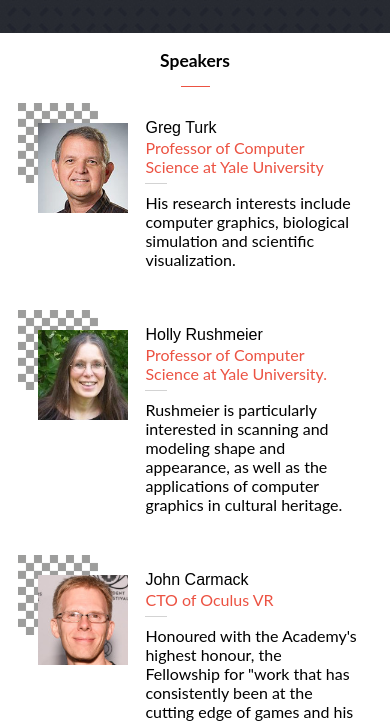
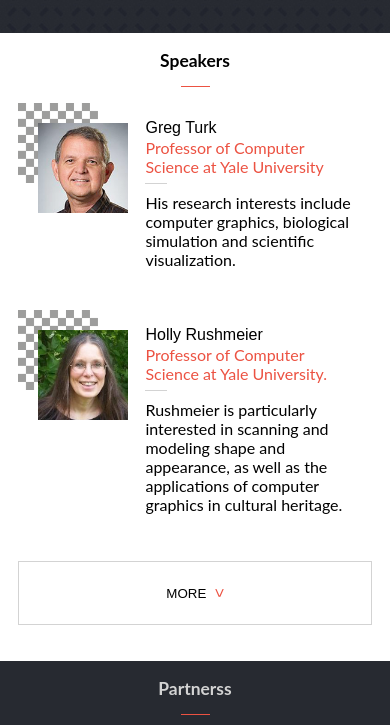
Before and after one commit to JuanLPalacios/capstone-project-1, a website: page index.html in a window 390 px wide. Shown: the part 1669-2394 px from the top of the page. Drawn offline with Linux system fonts and the light colour scheme; a web font is replaced by a local one.

Commit message:
Add more/less mobile behavior

```diff
--- a/css/main.css
+++ b/css/main.css
@@ -83,6 +83,10 @@ h6,
   color: initial;
   text-transform: uppercase;
   border: solid 1px var(--primary-color-gray);
+}
+
+.btn-more::before {
+  content: 'Less';
 }
 
 .btn.btn-more::after {
@@ -474,6 +478,14 @@ body > footer > .f-logo {
     background: var(--primary-color-white);
     padding: 10px;
   }
+
+  .colapse + .btn-more::before {
+    content: 'More';
+  }
+
+  .colapse + .btn-more::after {
+    transform: rotate(90deg);
+  }
 }
 
 @media (min-width: 768px) {
--- a/index.html
+++ b/index.html
@@ -141,7 +141,7 @@
                 </dl>
             </li>
         </ul>
-        <button id="more" class="btn btn-more" type="button">More</button>
+        <button id="more" class="btn btn-more" type="button"></button>
     </section>
     <section class="partners black-bg">
         <h2>Partnerss</h2>
--- a/js/main.js
+++ b/js/main.js
@@ -67,5 +67,30 @@ window.addEventListener('load', () => {
   const speakersList = document.getElementById('speakers-list');
   if (speakersList) {
     speakersList.innerHTML = speakers.map((x) => speakerTemplate(x)).join('');
+    let colapsedHeight = 0;
+    let originalHeight = 0;
+    const clacHeights = () => {
+      colapsedHeight = -10;
+      originalHeight = -10;
+      document.querySelectorAll('#speakers-list > li').forEach((x, i) => {
+        originalHeight += x.offsetHeight + 10;
+        if (i < 2) colapsedHeight += x.offsetHeight + 10;
+      });
+      speakersList.style = '';
+      speakersList.classList.remove('colapse');
+    };
+    clacHeights();
+    window.addEventListener('resize', clacHeights);
+    speakersList.style.maxHeight = `${colapsedHeight}px`;
+    speakersList.classList.add('colapse');
+    document.getElementById('more').addEventListener('click', () => {
+      if (!speakersList.classList.contains('colapse')) {
+        speakersList.classList.add('colapse');
+        speakersList.style.maxHeight = `${colapsedHeight}px`;
+      } else {
+        speakersList.classList.remove('colapse');
+        speakersList.style.maxHeight = `${originalHeight}px`;
+      }
+    });
   }
 });
```
